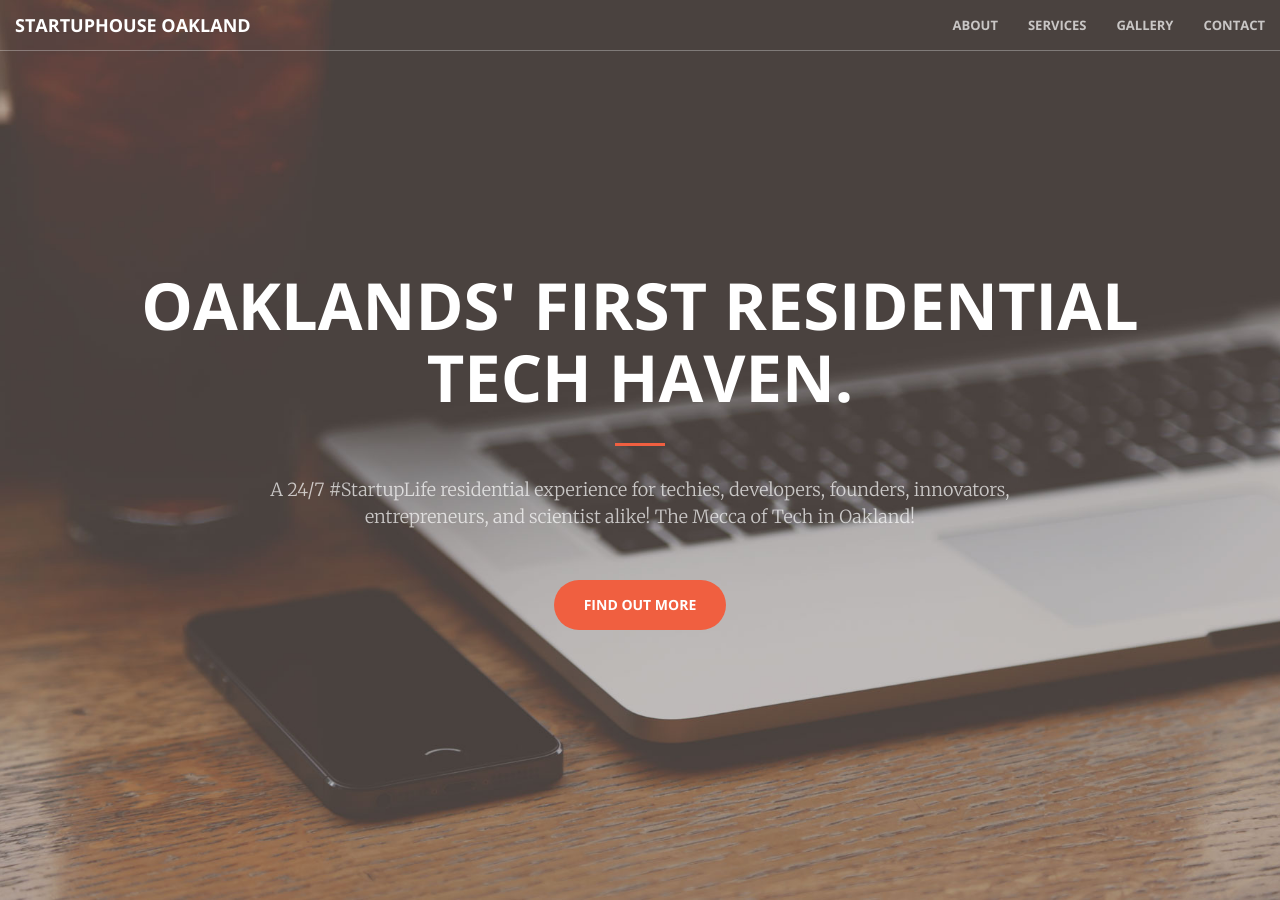
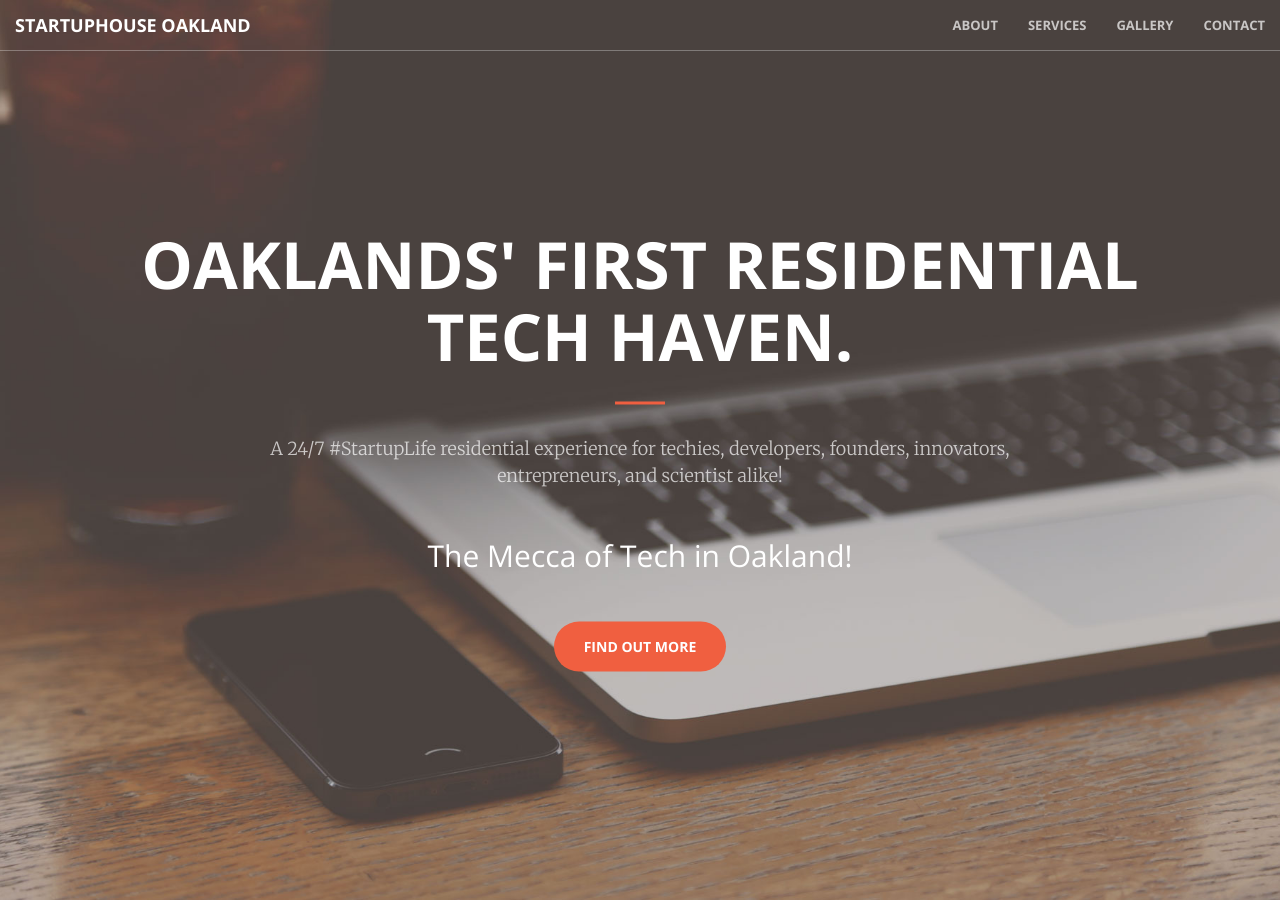
Before and after one commit to startuphouseoakland/startuphouseoakland.github.io, a Jekyll site: the page built from index.html, in a window 1280 px wide and 900 px high. Built offline with Jekyll 4.4.1, drawn with Linux system fonts in a browser that asks for light colours; comment, search, counter and statistics services are not loaded.

```diff
--- a/index.html
+++ b/index.html
@@ -6,7 +6,7 @@ layout: default
         <div class="header-content-inner">
             <h1> Oaklands' First Residential Tech Haven.</h1>
             <hr>
-            <p>A 24/7 #StartupLife residential experience for techies, developers, founders, innovators, entrepreneurs, and scientist alike! The Mecca of Tech in Oakland!</p>
+            <p>A 24/7 #StartupLife residential experience for techies, developers, founders, innovators, entrepreneurs, and scientist alike! <h2>The Mecca of Tech in Oakland!</h2></p>
             <a href="#about" class="btn btn-primary btn-xl page-scroll">Find Out More</a>
         </div>
     </div>
```
